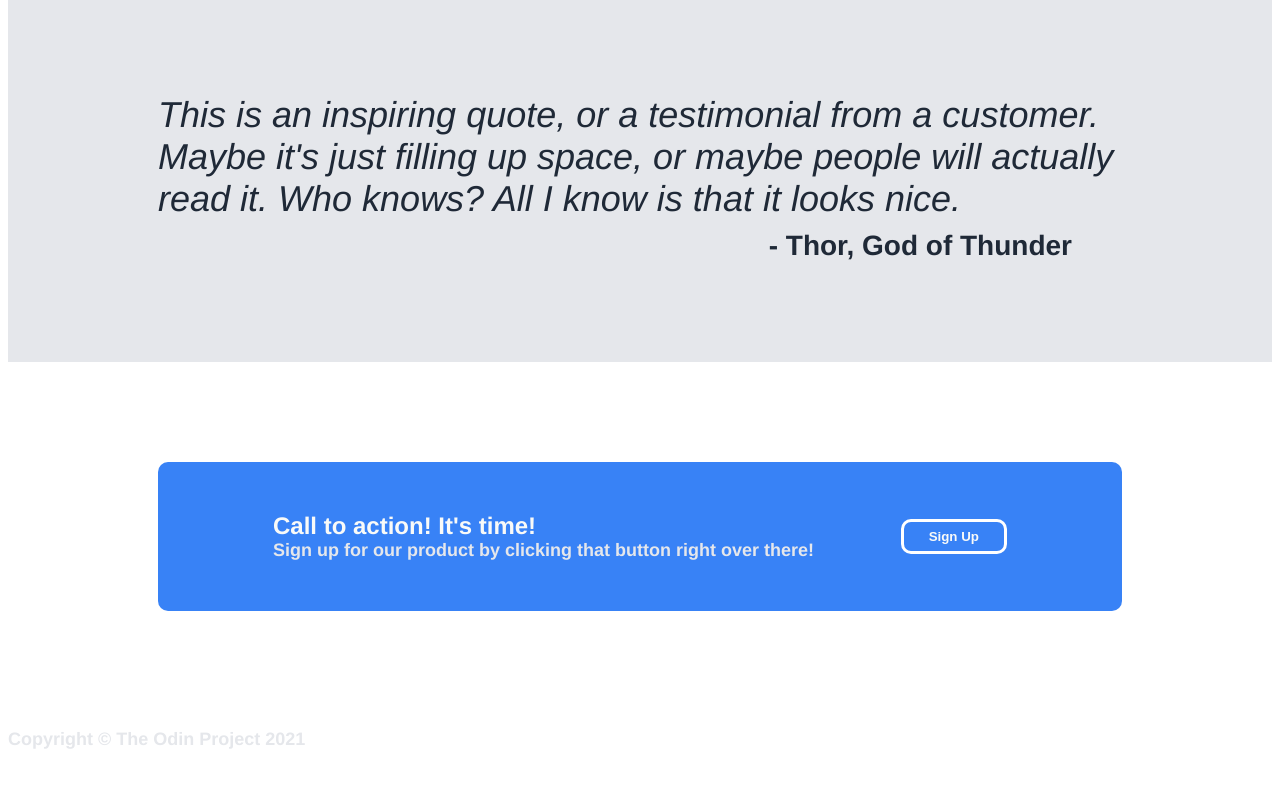
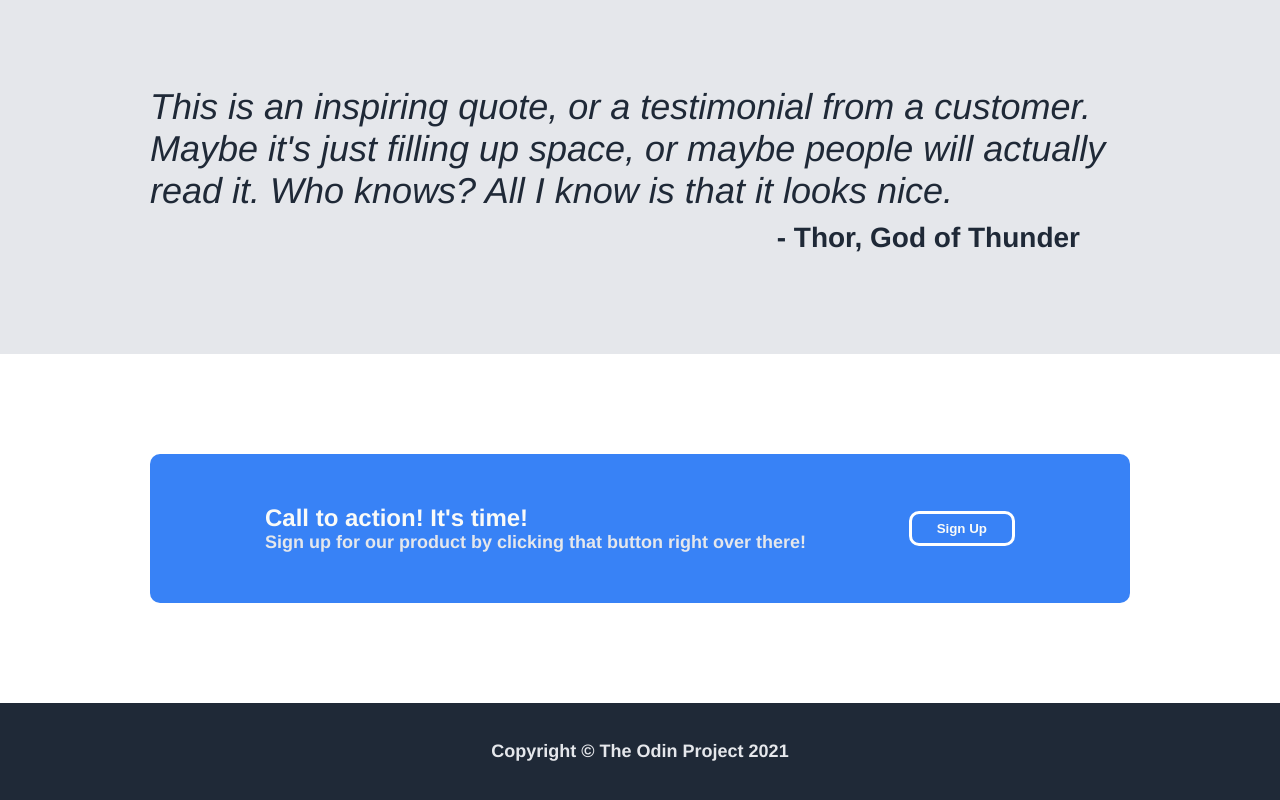
Before and after one commit to sabba2/project-landing-page, a plain HTML site: page index.html in a window 1280 px wide. Shown: the part 1085-1885 px from the top of the page. Before the commit the page ends 1853 px from the top, so only its background shows below. Drawn offline with Linux system fonts and the light colour scheme.

Commit message:
Style footer

```diff
--- a/style.css
+++ b/style.css
@@ -1,4 +1,8 @@
 /* header */
+
+body {
+  margin: 0;
+}
 
 .header {
   background-color: #1f2937;
@@ -170,3 +174,11 @@ img {
   border: 3px solid white;
   white-space: nowrap;
 }
+
+.footer {
+  background-color: #1f2937;
+  display: flex;
+  align-items: center;
+  justify-content: center;
+  padding: 20px;
+}
```
